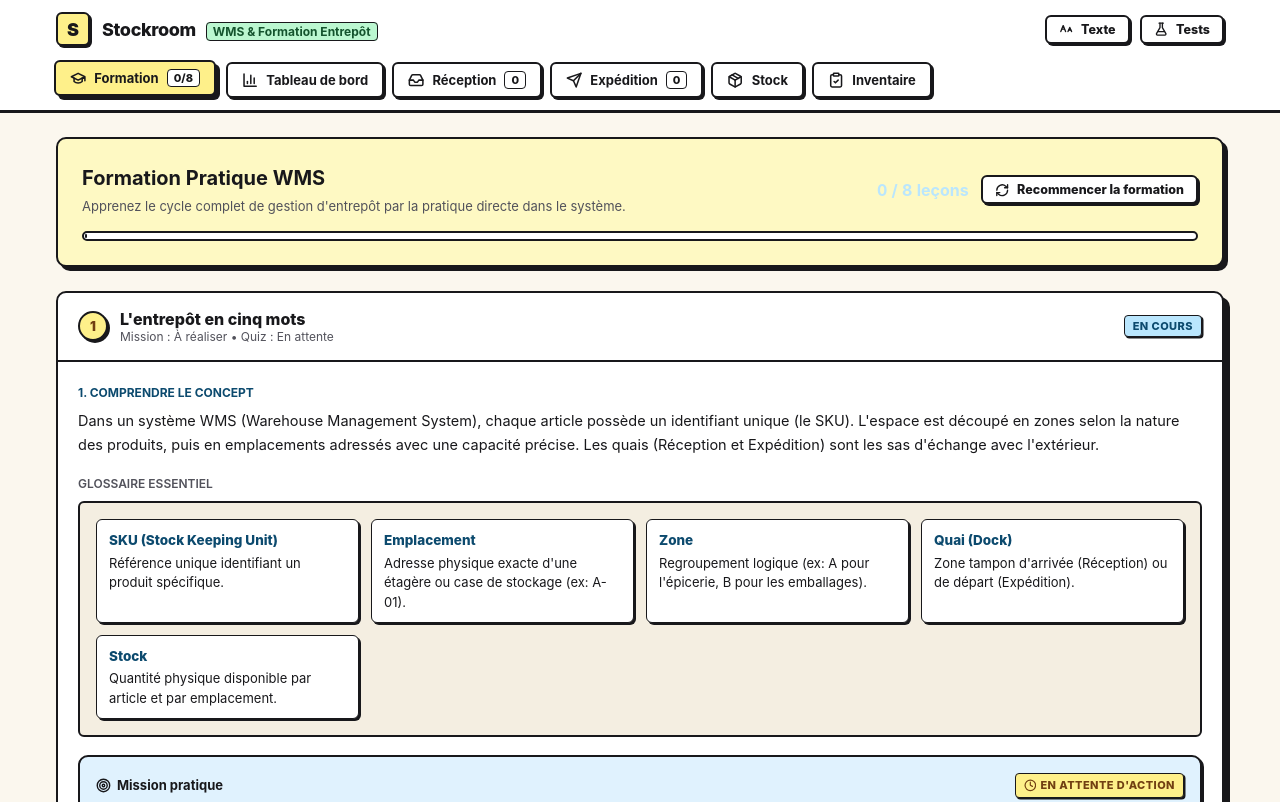
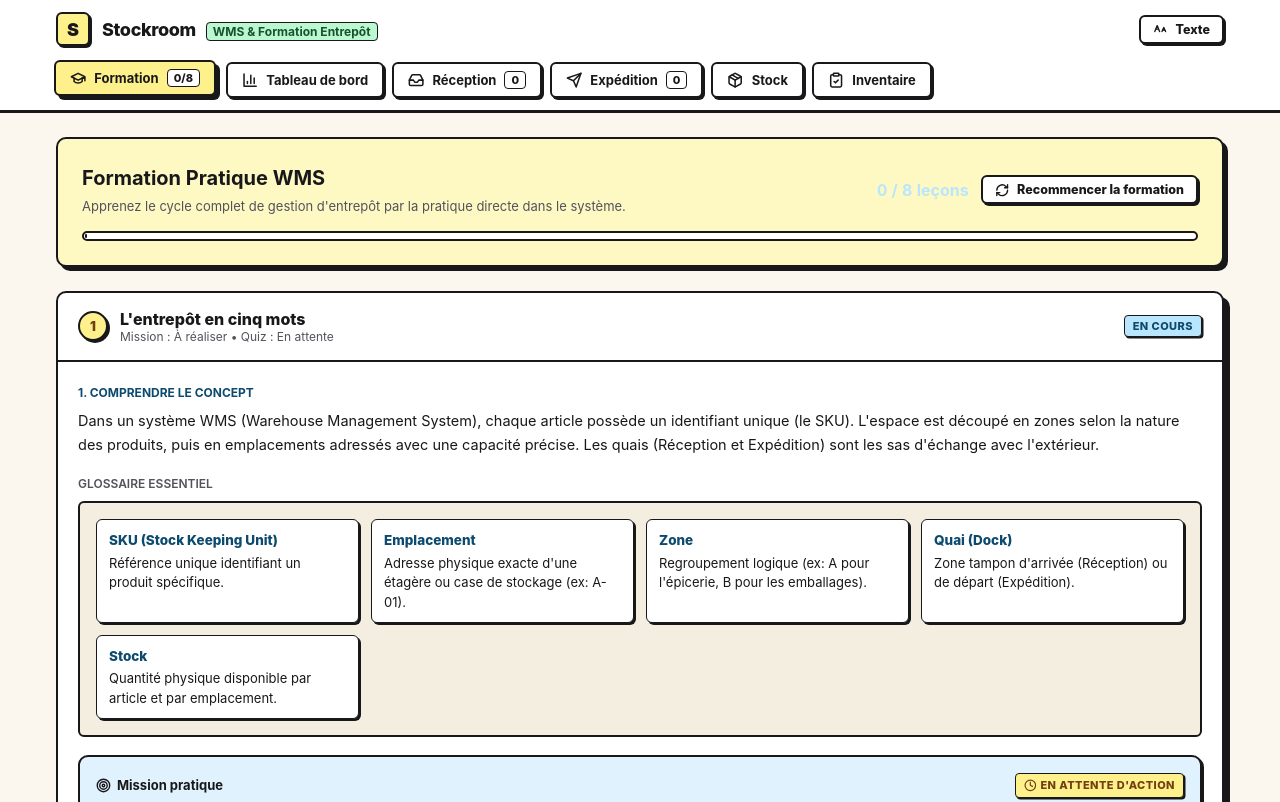
Before and after one commit to olekszij/Stockroom, a plain HTML site: page index.html in a window 1280 px wide. Shown: the top 802 px of the page. Drawn offline with Linux system fonts and the light colour scheme.

Commit message:
refactor: remove debug self-tests button from header

```diff
--- a/index.html
+++ b/index.html
@@ -22,10 +22,6 @@
         <button class="btn btn-secondary btn-sm" id="btn-text-size-toggle" data-action="toggle-text-size" title="Agrandir / réduire la taille du texte" aria-label="Agrandir / réduire la taille du texte">
           <svg class="ui-icon" viewBox="0 0 24 24"><path d="m3 16 4-10 4 10"/><path d="M5 12h4"/><path d="m15 16 3-7 3 7"/><path d="M16.5 13.5h3"/></svg>
           <span class="hide-mobile">Texte</span>
-        </button>
-        <button class="btn btn-secondary btn-sm" data-action="trigger-self-tests" title="Lancer les auto-tests" aria-label="Lancer les auto-tests">
-          <svg class="ui-icon" viewBox="0 0 24 24"><path d="M10 2v7.31L4.17 19.3A2 2 0 0 0 5.88 22h12.24a2 2 0 0 0 1.71-2.7L14 9.31V2"/><path d="M8.5 2h7"/><path d="M7 16h10"/></svg>
-          <span class="hide-mobile">Tests</span>
         </button>
         <button class="btn btn-secondary btn-sm hamburger-btn" id="btn-hamburger" data-action="toggle-mobile-menu" aria-label="Menu de navigation" aria-expanded="false" title="Menu">
           <svg class="ui-icon icon-hamburger" viewBox="0 0 24 24"><line x1="4" x2="20" y1="12" y2="12"/><line x1="4" x2="20" y1="6" y2="6"/><line x1="4" x2="20" y1="18" y2="18"/></svg>
```
